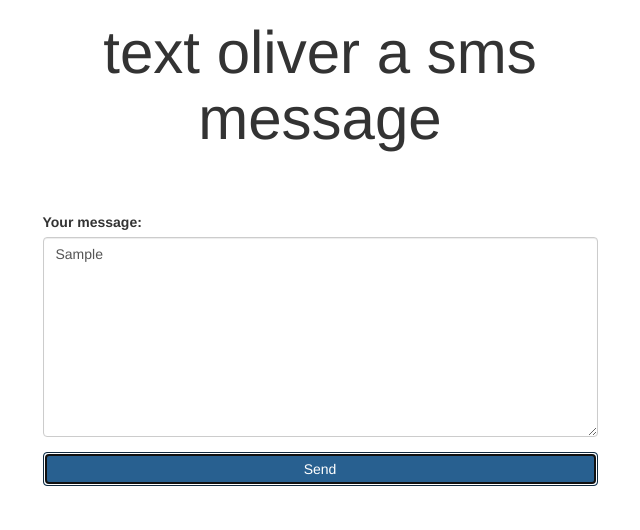
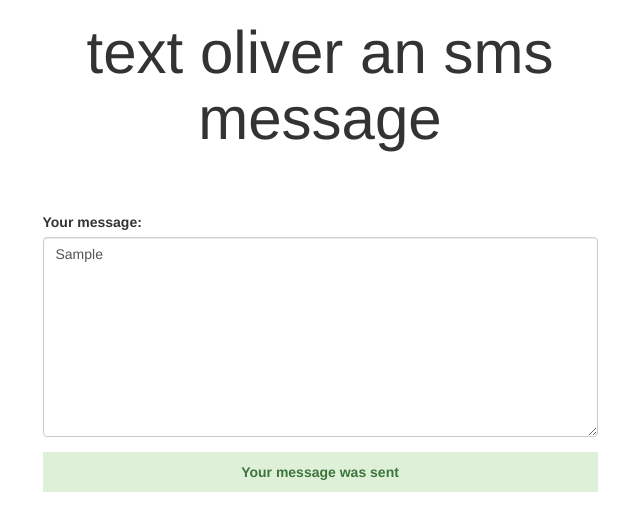
Before and after one commit to baebb/textolivermessages, a React app: page / in a window 1280 px wide. Both pictures are taken after typing "Sample" into the empty fields and a click on the button "Send". Shown: the whole page, without its empty margins (320-960 px from the left). Built offline with nearby package versions, Linux system fonts and the light colour scheme; no server answers.

Commit message:
ready for review

```diff
--- a/index.html
+++ b/index.html
@@ -2,6 +2,7 @@
 <html>
 <head>
     <meta name="viewport" content="width=device-width, initial-scale=1">
+    <link href="/favicon.ico" rel="icon" type="image/x-icon" />
     <link rel="stylesheet" href="/style/style.css">
     <link rel="stylesheet" href="/style/bootstrap.min.css">
 </head>
--- a/src/actions/index.js
+++ b/src/actions/index.js
@@ -2,7 +2,7 @@ import axios from 'axios';
 
 export const SEND_MESSAGE = 'SEND_MESSAGE';
 
-const ENDPOINT_URL = 'http://139.59.109.208:5000'
+const ENDPOINT_URL = 'http://139.59.109.208:5000';
 
 export function sendMessage(props) {
   const request = axios({
--- a/src/containers/home.js
+++ b/src/containers/home.js
@@ -1,6 +1,6 @@
 import React from 'react';
 import {connect} from 'react-redux';
-import {Button, FormGroup, FormControl, ControlLabel} from 'react-bootstrap';
+import {Button, FormGroup, FormControl, ControlLabel, HelpBlock} from 'react-bootstrap';
 
 import {sendMessage} from '../actions/index';
 
@@ -9,7 +9,9 @@ class Home extends React.Component {
     super(props);
 
     this.state = {
-      message: ''
+      message: '',
+      error: '',
+      sent: false
     };
 
     this.validateMessage = this.validateMessage.bind(this);
@@ -18,16 +20,24 @@ class Home extends React.Component {
   }
 
   handleChange(e) {
-    this.setState({message: e.target.value});
+    this.setState({...this.state, message: e.target.value});
   }
 
   validateMessage(e) {
     e.preventDefault();
-    console.log(this.state);
+    let message = this.state.message;
+    if (message.length < 1) {
+      this.setState({...this.state, error: 'Enter a message first you fucking idiot'});
+    } else if (message.length > 70) {
+      this.setState({...this.state, error: 'Your message must be less than 70 characters'});
+    } else {
+      this.setState({...this.state, error: ''});
+      this.submitMessage();
+    }
   }
 
-  submitMessage(e) {
-    e.preventDefault();
+  submitMessage() {
+    this.setState({...this.state, sent: true});
     sendMessage(this.state);
   }
 
@@ -37,8 +47,8 @@ class Home extends React.Component {
         <div className="container">
           <div className="row">
             <div className="col-sm-12 col-md-6 col-md-offset-3">
-              <h1 className="header-text text-center">text oliver a sms message</h1>
-              <form onSubmit={this.submitMessage}>
+              <h1 className="header-text text-center">text oliver an sms message</h1>
+              <form onSubmit={this.validateMessage}>
                 <FormGroup
                   controlId="sendMessage"
                 >
@@ -51,15 +61,21 @@ class Home extends React.Component {
                     placeholder="Enter text"
                     onChange={this.handleChange}
                   />
-                  <FormControl.Feedback />
                 </FormGroup>
+                {this.state.error && <HelpBlock>{this.state.error}</HelpBlock>}
+                {this.state.sent ?
+                  <p className="text-success text-center bg-success success-block">
+                    <strong>Your message was sent</strong>
+                  </p>
+                  :
                   <Button
                     block
-                  bsStyle="primary"
+                    bsStyle="danger"
                     type="submit"
                   >
                     Send
                   </Button>
+                }
               </form>
             </div>
           </div>
--- a/style/style.css
+++ b/style/style.css
@@ -6,3 +6,7 @@
 .form-control.form-control-tall {
     height: 200px;
 }
+
+.success-block {
+    padding: 10px 0;
+}
```
Also changed, not shown: dist/favicon.ico (added), favicon.ico (added). Lines whose indentation alone changed are shown as unchanged.
